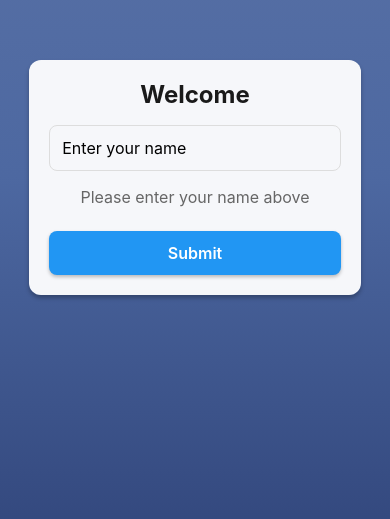
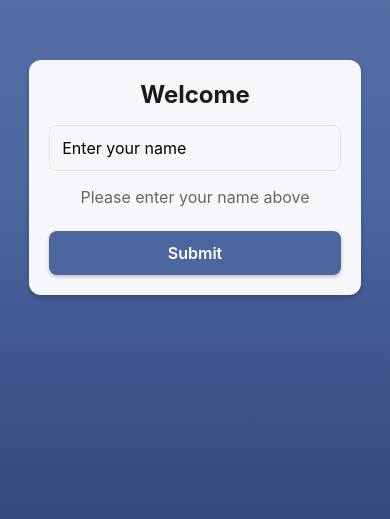
Before and after one commit to Devansh-Walia/expo-poc, a React Native app: screen /Home in a window 390 px wide. Shown: the part 245-764 px from the top of the page. Built offline with nearby package versions, Linux system fonts and the light colour scheme.

Commit message:
extracted colors into constants

```diff
--- a/components/Card.js
+++ b/components/Card.js
@@ -3,6 +3,7 @@ import { View, Text, TextInput, StyleSheet } from 'react-native';
 import { useNavigation } from '@react-navigation/native';
 import CustomButton from './CustomButton';
 import useStore from '../store/userStore';
+import { colors } from '../constants/colors';
 
 const Card = () => {
   const [inputText, setInputText] = useState('');
@@ -41,12 +42,12 @@ const Card = () => {
 
 const styles = StyleSheet.create({
   card: {
-    backgroundColor: 'rgba(255, 255, 255, 0.95)',
+    backgroundColor: colors.neutral[50],
     borderRadius: 12,
     padding: 20,
     width: '85%',
     elevation: 6,
-    shadowColor: '#000',
+    shadowColor: colors.neutral[900],
     shadowOffset: {
       width: 0,
       height: 3,
@@ -59,11 +60,11 @@ const styles = StyleSheet.create({
     fontWeight: 'bold',
     marginBottom: 16,
     textAlign: 'center',
-    color: '#1a1a1a',
+    color: colors.neutral[800],
   },
   input: {
     borderWidth: 1,
-    borderColor: '#ddd',
+    borderColor: colors.neutral[300],
     borderRadius: 8,
     padding: 12,
     marginBottom: 16,
@@ -71,7 +72,7 @@ const styles = StyleSheet.create({
   },
   description: {
     fontSize: 16,
-    color: '#666',
+    color: colors.neutral[600],
     marginBottom: 16,
     textAlign: 'center',
   },
--- a/components/CustomButton.js
+++ b/components/CustomButton.js
@@ -1,5 +1,6 @@
 import React from 'react';
 import { Pressable, Text, StyleSheet } from 'react-native';
+import { colors } from '../constants/colors';
 
 const CustomButton = ({
   onPress,
@@ -12,7 +13,7 @@ const CustomButton = ({
     <Pressable
       style={[styles.button, disabled && styles.disabled, style]}
       onPress={onPress}
-      android_ripple={"#2196F3"}
+      android_ripple={{ color: colors.primary[400] }}
       disabled={disabled}
       activeOpacity={0.7}
     >
@@ -23,24 +24,24 @@ const CustomButton = ({
 
 const styles = StyleSheet.create({
   button: {
-    backgroundColor: '#2196F3',
+    backgroundColor: colors.primary[600],
     paddingVertical: 12,
     paddingHorizontal: 24,
     borderRadius: 8,
     elevation: 3,
-    shadowColor: '#000',
+    shadowColor: colors.neutral[900],
     shadowOffset: { width: 0, height: 2 },
     shadowOpacity: 0.25,
     shadowRadius: 3.84,
   },
   buttonText: {
-    color: 'white',
+    color: colors.neutral[100],
     fontSize: 16,
     fontWeight: '600',
     textAlign: 'center',
   },
   disabled: {
-    backgroundColor: '#cccccc',
+    backgroundColor: colors.neutral[400],
     opacity: 0.7,
   },
 });
--- /dev/null
+++ b/constants/colors.js
@@ -0,0 +1,33 @@
+export const colors = {
+  primary: {
+    100: 'rgba(76, 102, 159, 0.1)',
+    200: 'rgba(76, 102, 159, 0.3)',
+    300: 'rgba(76, 102, 159, 0.5)',
+    400: 'rgba(76, 102, 159, 0.7)',
+    500: 'rgba(76, 102, 159, 0.9)',
+    600: '#4c669f',
+  },
+
+  secondary: {
+    500: 'rgba(59, 89, 152, 0.9)',
+    600: '#3b5998',
+  },
+
+  blue: {
+    800: 'rgba(25, 47, 106, 0.9)',
+    900: '#192f6a',
+  },
+
+  neutral: {
+    50: 'rgba(255, 255, 255, 0.95)',
+    100: '#ffffff',
+    200: '#f5f5f5',
+    300: '#e5e5e5',
+    400: '#d4d4d4',
+    500: '#737373',
+    600: '#666666',
+    700: '#404040',
+    800: '#1a1a1a',
+    900: '#171717',
+  },
+};
--- a/screens/WelcomeScreen.js
+++ b/screens/WelcomeScreen.js
@@ -2,13 +2,14 @@ import React from 'react';
 import { View, Text, StyleSheet } from 'react-native';
 import { LinearGradient } from 'expo-linear-gradient';
 import useStore from '../store/userStore';
+import { colors } from '../constants/colors';
 
 const WelcomeScreen = () => {
   const userName = useStore((state) => state.userName);
 
   return (
     <LinearGradient
-      colors={['rgba(76, 102, 159, 0.9)', 'rgba(59, 89, 152, 0.9)', 'rgba(25, 47, 106, 0.9)']}
+      colors={[colors.primary[500], colors.secondary[500], colors.blue[800]]}
       style={styles.container}
     >
       <View style={styles.content}>
@@ -27,7 +28,7 @@ const styles = StyleSheet.create({
     justifyContent: 'center',
   },
   content: {
-    backgroundColor: 'rgba(255, 255, 255, 0.95)',
+    backgroundColor: colors.neutral[50],
     padding: 30,
     borderRadius: 15,
     alignItems: 'center',
@@ -36,18 +37,18 @@ const styles = StyleSheet.create({
   welcomeText: {
     fontSize: 32,
     fontWeight: 'bold',
-    color: '#1a1a1a',
+    color: colors.neutral[800],
     marginBottom: 10,
   },
   nameText: {
     fontSize: 24,
-    color: '#4c669f',
+    color: colors.primary[600],
     fontWeight: '600',
     marginBottom: 20,
   },
   message: {
     fontSize: 18,
-    color: '#666',
+    color: colors.neutral[600],
     textAlign: 'center',
   },
 });
```
